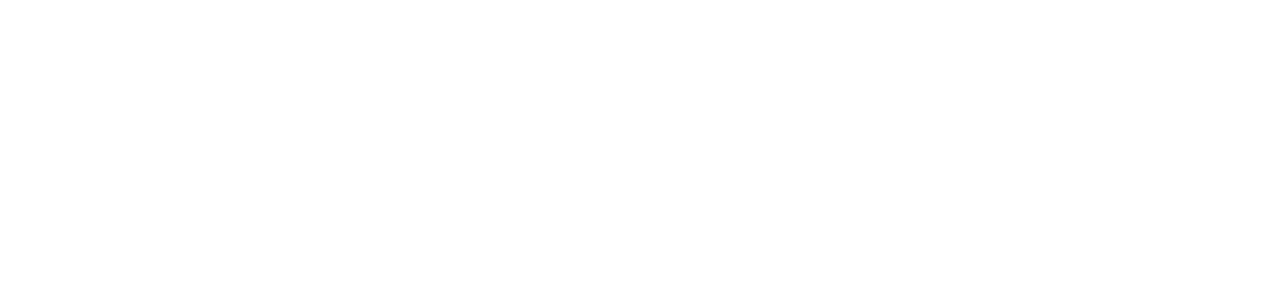
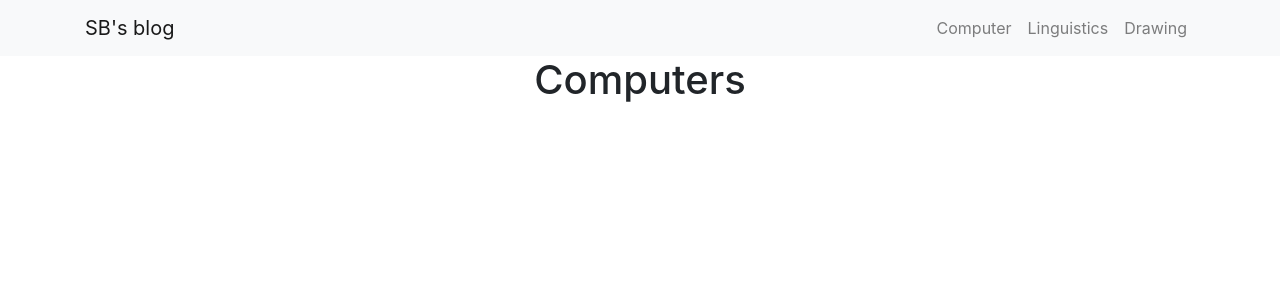
Before and after one commit to SB1491/SB-blog, a React (Create React App) app in the folder frontend/: page /computer in a window 1280 px wide. Before the commit this address had no page. Shown: the top 300 px of the page. Built offline with nearby package versions, Linux system fonts and the light colour scheme.

Commit message:
other pages

```diff
--- a/frontend/package.json
+++ b/frontend/package.json
@@ -15,6 +15,8 @@
     "react": "^18.2.0",
     "react-bootstrap": "^2.8.0",
     "react-dom": "^18.2.0",
+    "react-latex": "^2.0.0",
+    "react-markdown": "^8.0.7",
     "react-router-dom": "^6.15.0",
     "react-scripts": "5.0.1",
     "typescript": "^4.9.5",
--- a/frontend/src/App.tsx
+++ b/frontend/src/App.tsx
@@ -3,12 +3,18 @@ import logo from './logo.svg';
 import './App.css';
 import { BrowserRouter, Navigate, Route, Routes } from 'react-router-dom';
 import MainPage from './containers/MainPage/MainPage';
+import Drawing from './containers/Drawing/Drawing';
+import Computer from './containers/Computer/Computer';
+import Linguistics from './containers/Linguistics/Linguistics';
 
 function App() {
   return (
     <div className="App">
       <BrowserRouter>
         <Routes>
+          <Route path="/linguistics" element={<Linguistics />}/>
+          <Route path="/computer" element={<Computer />}/>
+          <Route path="/drawing" element={<Drawing />}/>
           <Route path="/main" element={<MainPage />}/>
           <Route path="" element={<Navigate to="/main" replace />} />
         </Routes>
--- a/frontend/src/components/Header/Header.tsx
+++ b/frontend/src/components/Header/Header.tsx
@@ -1,4 +1,4 @@
-import { Container, Nav, NavDropdown, Navbar } from "react-bootstrap";
+import { Container, Nav, NavDropdown, Navbar, NavbarBrand } from "react-bootstrap";
 
 const Header = () => {
   return (
@@ -7,16 +7,10 @@ const Header = () => {
       <Navbar.Brand href="#home">SB's blog</Navbar.Brand>
       <Navbar.Toggle aria-controls="basic-navbar-nav" />
       <Navbar.Collapse id="basic-navbar-nav">
-        <Nav className="me-auto">
-          <Nav.Link href="#home">Home</Nav.Link>
-          <Nav.Link href="#link">Computer</Nav.Link>
-          <NavDropdown title="Study" id="basic-nav-dropdown">
-            <NavDropdown.Item href="#action/3.1">Action</NavDropdown.Item>
-            <NavDropdown.Item href="#action/3.2">Another action</NavDropdown.Item>
-            <NavDropdown.Item href="#action/3.3">Something</NavDropdown.Item>
-            <NavDropdown.Divider />
-            <NavDropdown.Item href="#action/3.4">Separated link</NavDropdown.Item>
-          </NavDropdown>
+        <Nav className="ml-auto">
+          <Nav.Link href="/computer">Computer</Nav.Link>
+          <Nav.Link href="/linguistics">Linguistics</Nav.Link>
+          <Nav.Link href="/drawing">Drawing</Nav.Link>
         </Nav>
       </Navbar.Collapse>
     </Container>
--- /dev/null
+++ b/frontend/src/containers/Computer/Computer.tsx
@@ -0,0 +1,12 @@
+import Header from "../../components/Header/Header"
+
+const Computer = () => {
+  return (
+    <div>
+      <Header/>
+      <h1>Computers</h1>
+    </div>
+  )
+}
+
+export default Computer
--- /dev/null
+++ b/frontend/src/containers/Drawing/Drawing.tsx
@@ -0,0 +1,12 @@
+import Header from "../../components/Header/Header"
+
+const Drawing = () => {
+  return (
+    <>
+      <Header/>
+      <h1>Drawing</h1>
+    </>
+  )
+}
+
+export default Drawing
--- /dev/null
+++ b/frontend/src/containers/Linguistics/Linguistics.tsx
@@ -0,0 +1,12 @@
+import Header from "../../components/Header/Header"
+
+const Linguistics = () => {
+  return (
+    <>
+      <Header/>
+      <h1>Linguistics</h1>
+    </>
+  )
+}
+
+export default Linguistics
--- a/frontend/src/containers/MainPage/MainPage.tsx
+++ b/frontend/src/containers/MainPage/MainPage.tsx
@@ -8,7 +8,7 @@ const MainPage = () => {
       <>
         <Header/>
       </>
-      <Button/>
+      <h1>Welcome to SB's blog</h1>
     </div>
   )
 }
```
Also changed, not shown: 1 other file (tests, documents, lock files or other folders).
